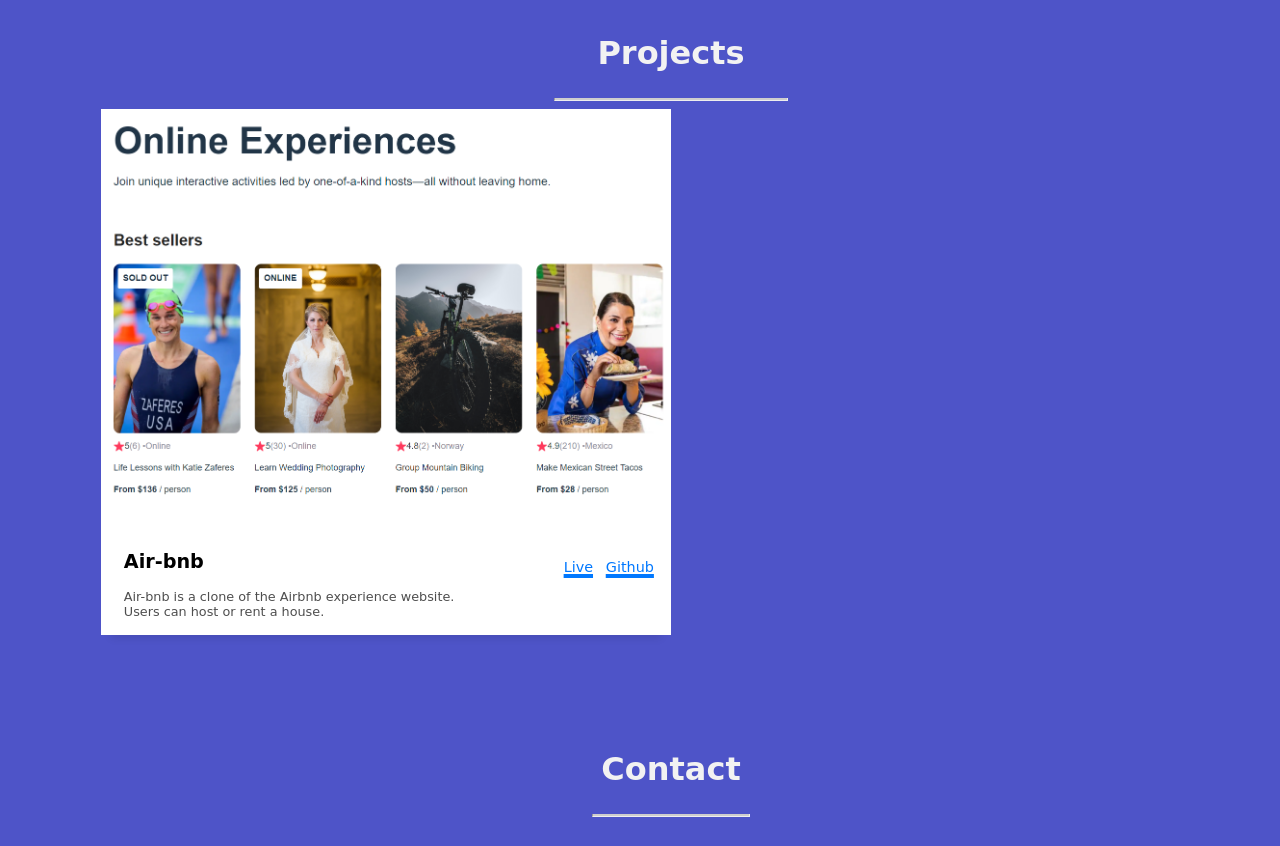
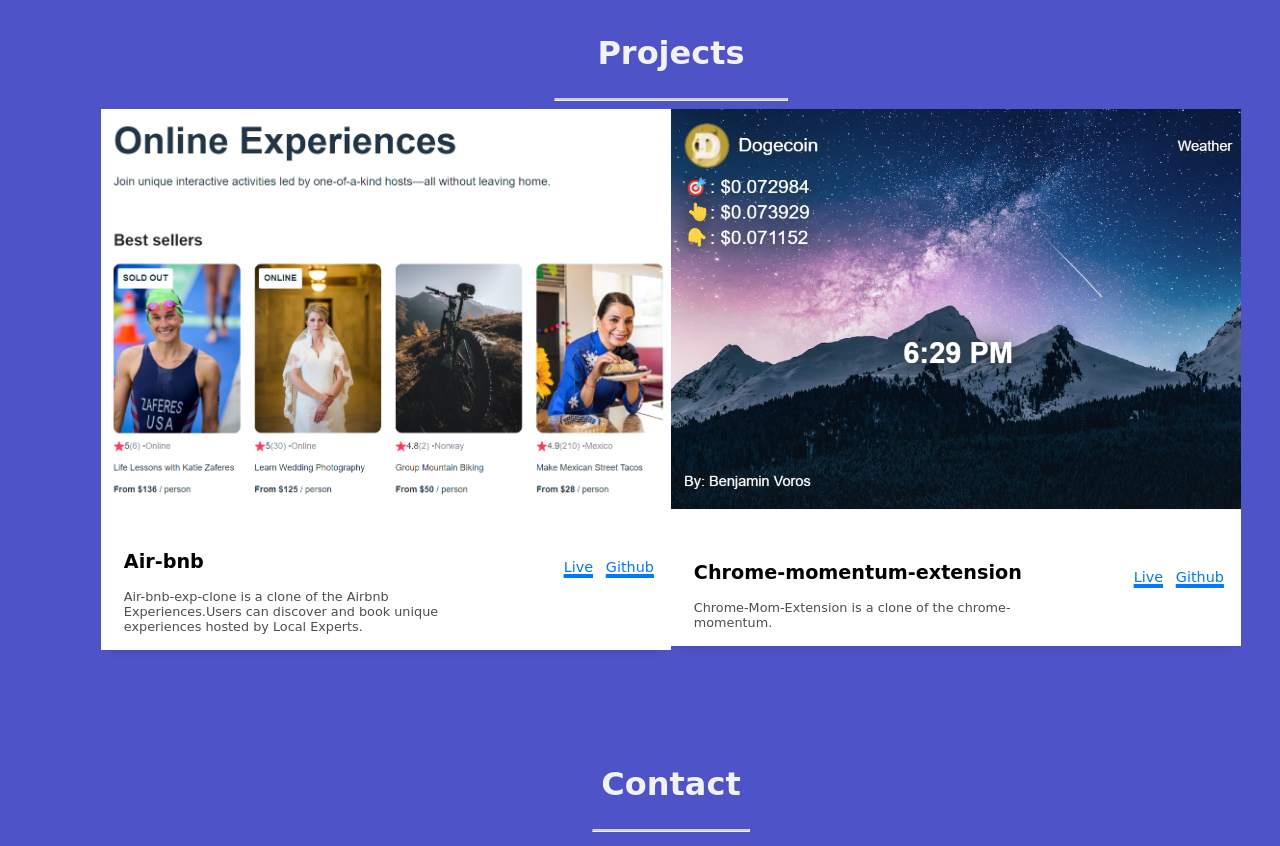
Before and after one commit to Nandini1Bag/Portfolio, a plain HTML site: page index.html in a window 1280 px wide. Shown: the part 1393-2239 px from the top of the page. Drawn offline with Linux system fonts and the light colour scheme.

Commit message:
Add chrome extension project

```diff
--- a/index.html
+++ b/index.html
@@ -72,8 +72,8 @@
   <div id="Projects">
     <h1 class="section_header">Projects</h1>
     <hr style="width: 15%;">
-       <!--Airbnb clone Project -->
     <div class="portfolio-container">
+         <!--Airbnb clone Project -->
     <div class="row">
     <div class="col-md-6">
       <div class="work-box">
@@ -87,7 +87,7 @@
             <div class="col-sm-8">
               <h2 class="w-title">Air-bnb</h2>
               <div class="w-more">
-                <span>Air-bnb is a clone of the Airbnb experience website. Users can host or rent a house.</span>
+                <span>Air-bnb-exp-clone is a clone of the Airbnb Experiences.Users can discover and book unique experiences hosted by Local Experts.</span>
               </div>
             </div>
             <div class="col-sm-4">
@@ -100,8 +100,34 @@
         </div>
       </div>
     </div>
+        <!--Chrome  Momentum extension -->
+        <div class="col-md-6">
+          <div class="work-box">
+            <a href="images/Chrome-momentum.png" data-gallery="portfolioGallery" class="portfolio-lightbox">
+              <div class="work-img">
+                <img src="images/Chrome-momentum.png" alt="" class="img-fluid">
+              </div>
+            </a>
+            <div class="work-content">
+              <div class="row">
+                <div class="col-sm-8">
+                  <h2 class="w-title">Chrome-momentum-extension</h2>
+                  <div class="w-more">
+                    <span>Chrome-Mom-Extension is a clone of the chrome-momentum.</span>
+                  </div>
+                </div>
+                <div class="col-sm-4">
+                  <div class="w-like">
+                    <a href="https://chrome-momentum.netlify.app/" target="_blank"> <span class="liveTxt">Live</span></a>
+                    <a href="https://github.com/Nandini1Bag/Chrome-Mom-Extension" target="_blank"><span class="liveTxt">Github</span></a>
+                  </div>
+                </div>
+              </div>
+            </div>
+          </div>
+   </div>
   </div>
- </div>
+   </div>
 </div>
 </section>
 
```
Also changed, not shown: images/Chrome-momentum.png (added).
